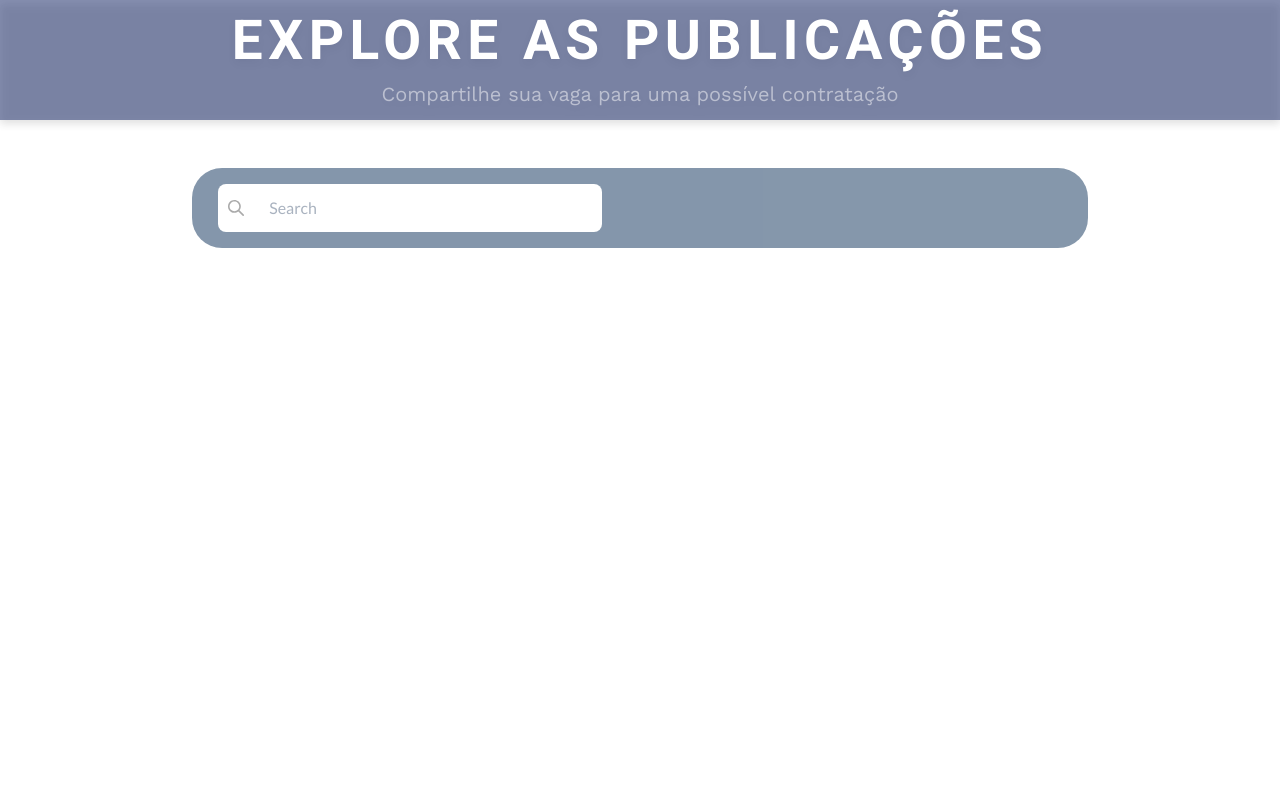
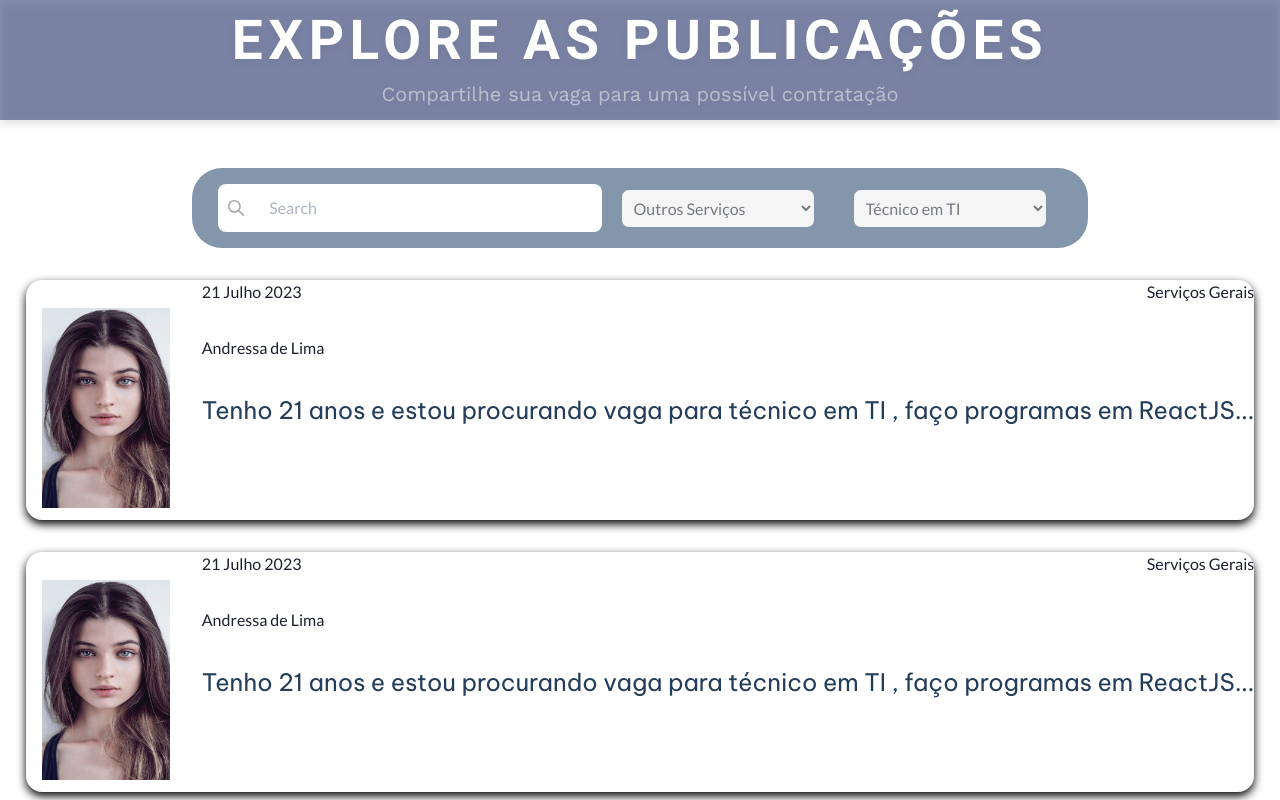
Before and after one commit to midnight1thais/shework, a React (Create React App) app: page / in a window 1280 px wide. Shown: the top 800 px of the page. Built offline with nearby package versions, Linux system fonts and the light colour scheme.

Commit message:
finalizei a tela de publicação das pessoas

```diff
--- a/src/pagina/PubliPerson/PubliPerson.js
+++ b/src/pagina/PubliPerson/PubliPerson.js
@@ -1,8 +1,32 @@
-import { BigTitle, ContainerHeader, ContainerInput, ContainerSearch, IconSearch, InputSearch, LittleTitle } from "./style"
+import React, {useState} from "react";
+import { BigTitle, ComboBox, ComboBoxContainer, ContainerCarousel, ContainerHeader, ContainerInput, ContainerSearch, IconSearch, InputSearch, LittleTitle, OptionSelected } from "./style"
 
 import iconsearch from '../../assets/IconSearch.svg'
+import PubliPersonCard from "../../componentes/PubliPersonCard/PubliPersonCard";
 
 function PubliPerson(){
+
+    const [selectedOption, setSelectedOption] = useState('');
+
+    const options1 = [
+      'Serviços de limpeza',
+      'Cozinheira',
+      'Mecânica',
+      'Costura',
+      'Todos',
+    ];
+
+    const options2 = [
+        'Analista de sistemas de automação',
+        'Desenhista de páginas da internet',
+        'Programador de multimídia',
+        'Monitorador de sistemas',
+        'Todos',
+      ];
+
+    const handleOptionChange = (event) => {
+      setSelectedOption(event.target.value);
+    };
 
     return(
         <>
@@ -10,12 +34,38 @@ function PubliPerson(){
             <BigTitle>EXPLORE AS PUBLICAÇÕES</BigTitle>
             <LittleTitle>Compartilhe sua vaga para uma possível contratação</LittleTitle>
         </ContainerHeader>
+
         <ContainerSearch>
             <ContainerInput>
                 <IconSearch src={iconsearch} alt=""/>
                 <InputSearch placeholder="Search"/>
             </ContainerInput>
+            <ComboBoxContainer>
+            <ComboBox value={selectedOption} onChange={handleOptionChange}>
+            <OptionSelected value="">Outros Serviços</OptionSelected>
+            {options1.map((option, index) => (
+                <OptionSelected key={index} value={option}>
+                {option}
+                </OptionSelected>
+            ))}
+            </ComboBox>
+        </ComboBoxContainer>
+        <ComboBoxContainer>
+            <ComboBox value={selectedOption} onChange={handleOptionChange}>
+            <OptionSelected value="">Técnico em TI</OptionSelected>
+            {options2.map((option, index) => (
+                <OptionSelected key={index} value={option}>
+                {option}
+                </OptionSelected>
+            ))}
+            </ComboBox>
+        </ComboBoxContainer>
         </ContainerSearch>
+        <ContainerCarousel>
+            <PubliPersonCard/>
+        </ContainerCarousel>
+
+
 
         </>
     )
--- a/src/pagina/PubliPerson/style.jsx
+++ b/src/pagina/PubliPerson/style.jsx
@@ -49,6 +49,24 @@ export const ContainerSearch = styled.div`
     background: #345274;
 `
 
+export const ComboBoxContainer = styled.div`
+  display: inline-block;
+  margin: 20px;
+`;
+
+export const ComboBox = styled.select`
+  padding: 8px;
+  width: 15vw;
+  font-size: 16px;
+
+  border-radius: 7px;
+`;
+
+export const OptionSelected = styled.option`
+
+`
+
+
 export const ContainerInput = styled.div`
     display: flex;
     flex-direction: row;
@@ -75,3 +93,9 @@ export const InputSearch = styled.input`
     background-color: transparent;
 
 `
+
+export const ContainerCarousel = styled.div`
+    display: flex;
+    flex-direction: column;
+    align-items: center;
+`
```
